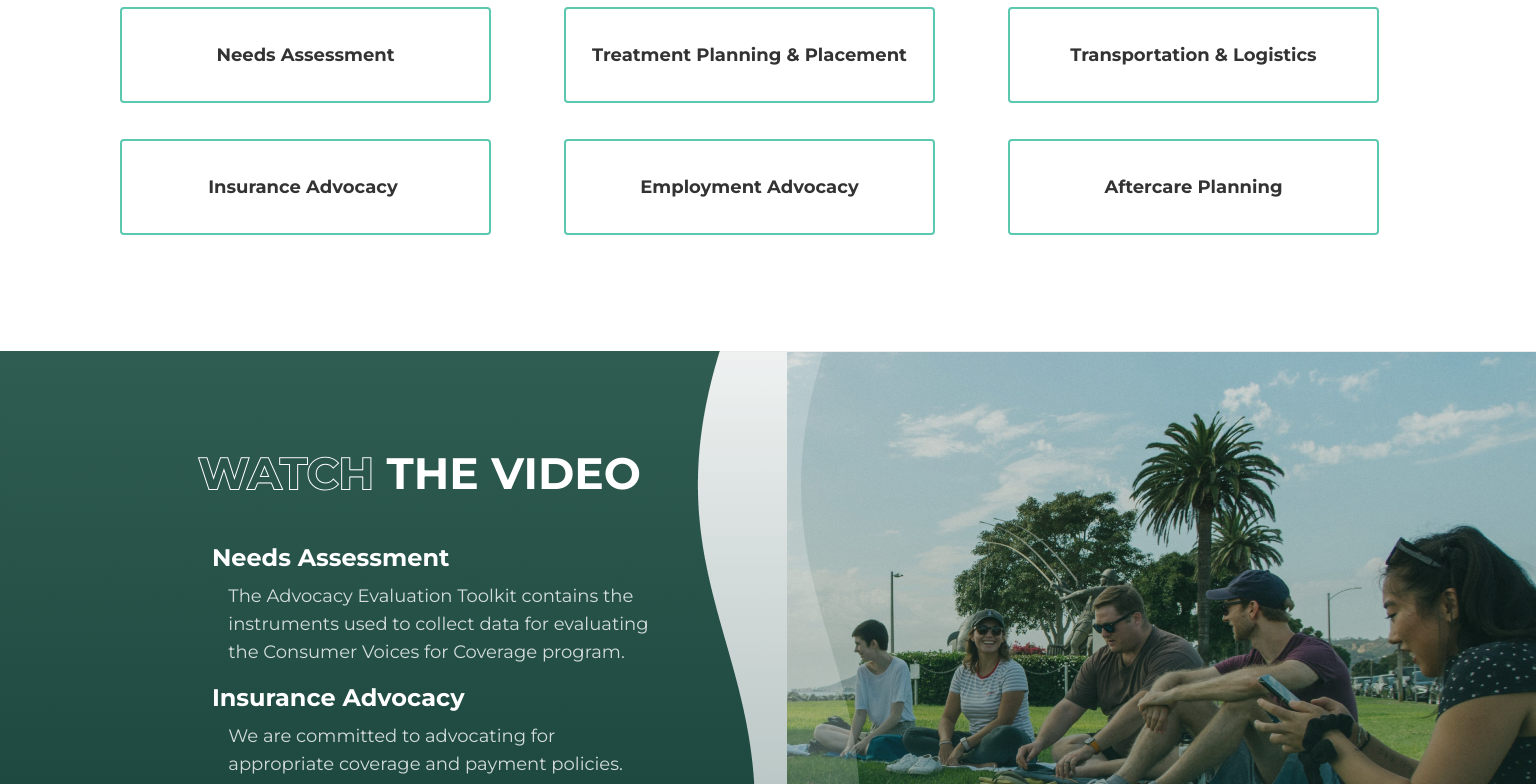
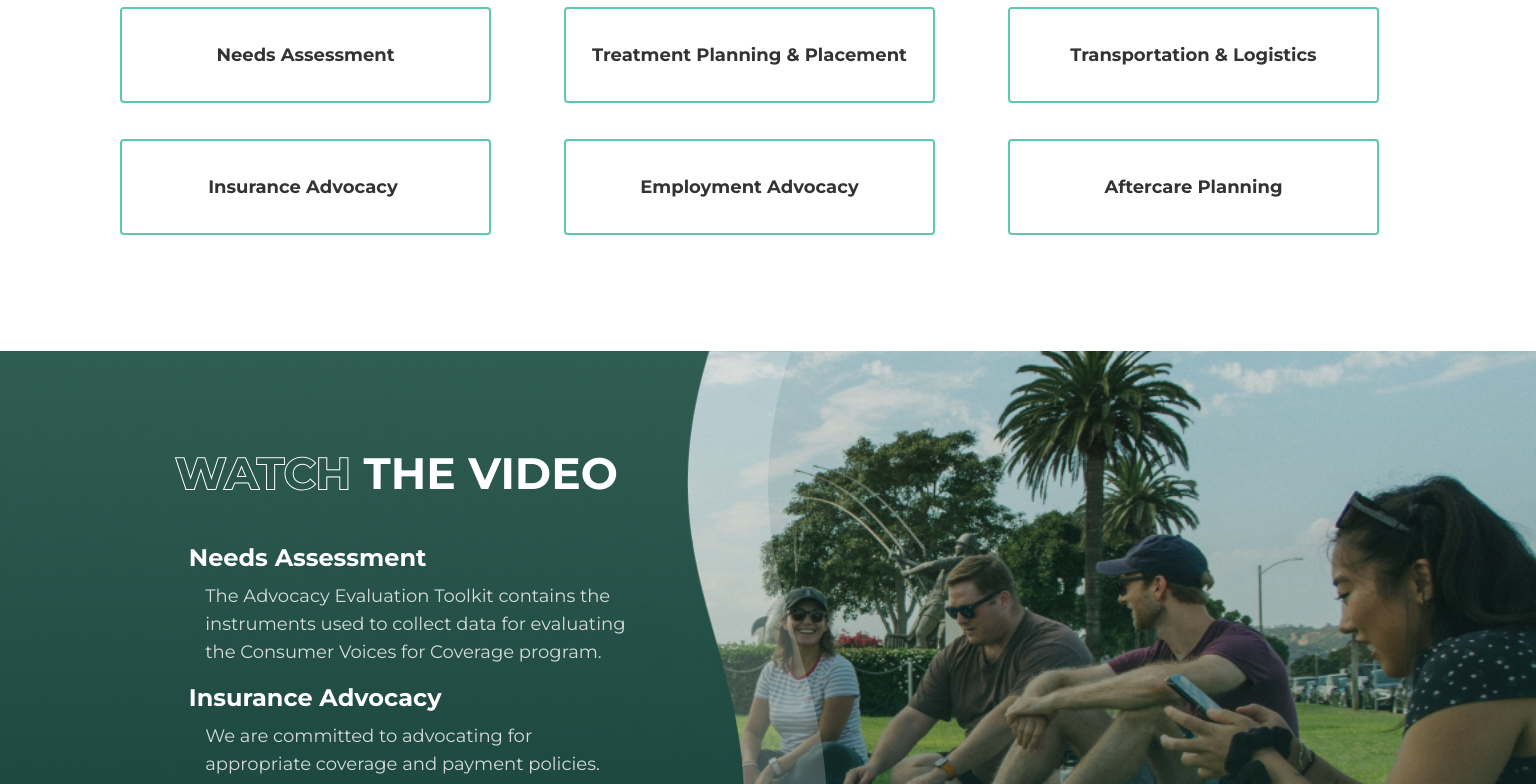
Before and after one commit to nkneeraj99/spiralyze, a plain HTML site: page index.html in a window 1536 px wide. Shown: the part 2016-2800 px from the top of the page. Drawn offline with Linux system fonts and the light colour scheme.

Commit message:
Fixed sectino curve on large devices

```diff
--- a/css/main.css
+++ b/css/main.css
@@ -95,6 +95,7 @@ header .cover-section {
   background-image: url("../img/Group-53.png"), url("../img/Rectangle-2.png");
   background-repeat: no-repeat;
   background-position: bottom;
+  background-size: contain;
 }
 
 .cover-section p {
@@ -560,6 +561,39 @@ header .cover-section {
   }
 }
 
+@media screen and (max-width: 1440px) {
+  .watch-video .left-section::before {
+    width: 95%;
+  }
+}
+
+@media screen and (max-width: 1365px) {
+  .watch-video .left-section::before {
+    width: 102%;
+  }
+}
+
+@media screen and (min-width: 1367px) {
+  .watch-video .left-section::before {
+    width: 91%;
+  }
+}
+
+@media screen and (min-width: 1441px) {
+  .watch-video {
+    background-size: 65%;
+  }
+
+  .watch-video .left-section {
+    background-size: 85%;
+    width: 95%;
+  }
+
+  .watch-video .left-section::before {
+    width: 100%;
+  }
+}
+
 footer {
   background: #eaeaea;
   padding: 38px;
```
